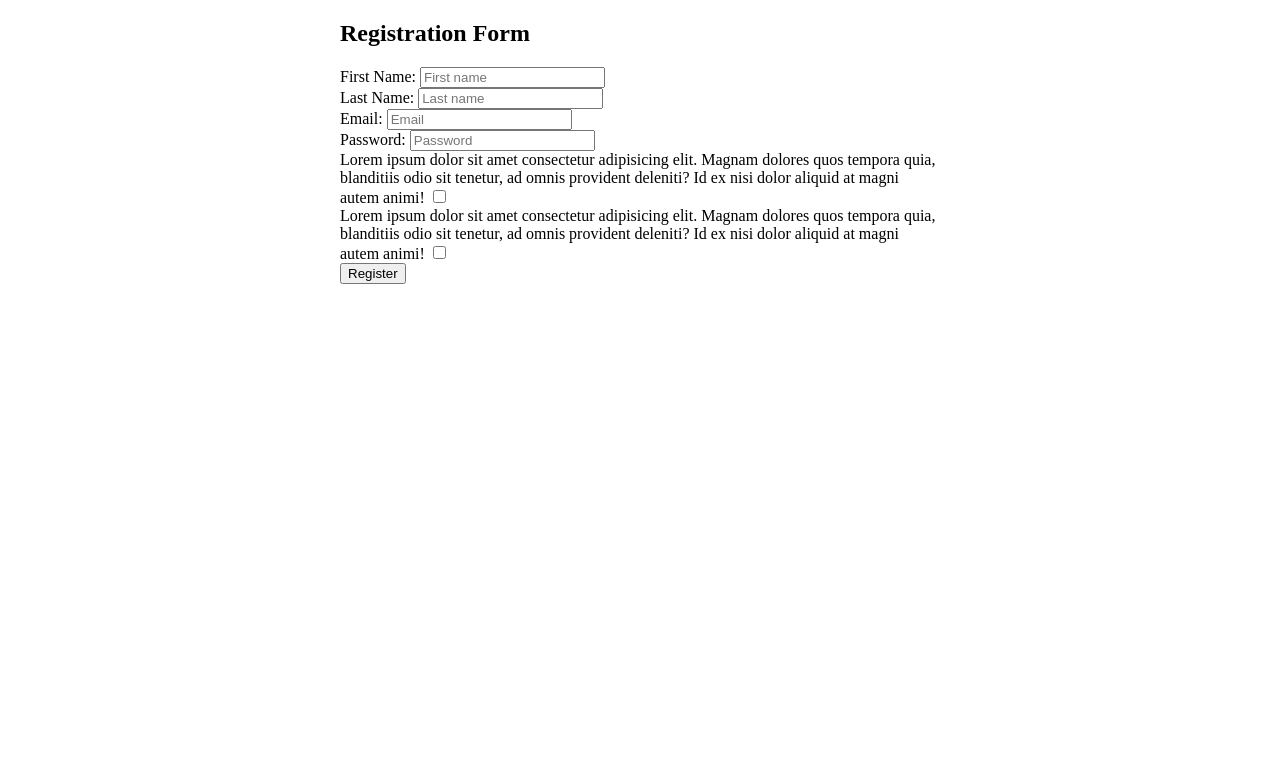
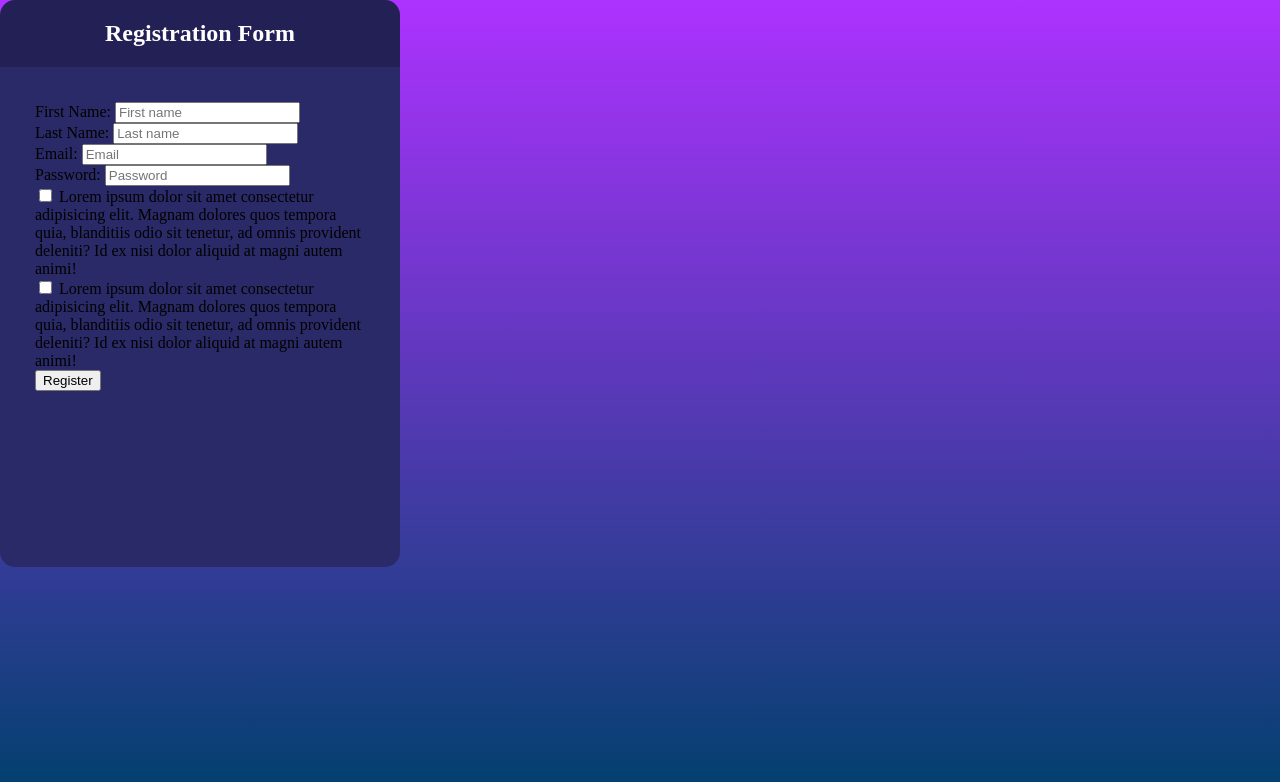
Before and after one commit to 0CEAN717/Formularz, a plain HTML site: page index.html in a window 1280 px wide. Drawn offline with Linux system fonts and the light colour scheme.

Commit message:
CSS i pozycjonowanie

```diff
--- a/index.html
+++ b/index.html
@@ -9,10 +9,10 @@
 </head>
 <body>
     <section class="container">
-        <div>
+        <div class="register_title">
             <h1>Registration Form</h1>
         </div>
-
+        <div class="form_container">
         <form action="*">
             <div>
             <label for="first-name">First Name:</label>
@@ -35,19 +35,19 @@
             </div>
 
             <div>
+            <input type="checkbox" id="accept" name="accept">
             <label for="accept">Lorem ipsum dolor sit amet consectetur adipisicing elit. Magnam dolores quos tempora quia, blanditiis odio sit tenetur, ad omnis provident deleniti? Id ex nisi dolor aliquid at magni autem animi!</label>
-            <input type="checkbox" id="accept" name="accept">
             </div>
 
             <div>
+            <input type="checkbox" id="accept1" name="accept1">
             <label for="accept1">Lorem ipsum dolor sit amet consectetur adipisicing elit. Magnam dolores quos tempora quia, blanditiis odio sit tenetur, ad omnis provident deleniti? Id ex nisi dolor aliquid at magni autem animi!</label>
-            <input type="checkbox" id="accept1" name="accept1">
             </div>
 
             <div>
             <button>Register</button>
             </div>
-
+            </div>
         </form>
     </section>
 </body>
--- a/style.css
+++ b/style.css
@@ -1,10 +1,44 @@
+
+*,*:after, *:before{
+    box-sizing: border-box;
+}
+
+
 html,
 body {
     margin:0;
     padding: 0;
+    height: 100%;
 }
 
-section.container {
-    width: 600px;
-    margin: 0 auto;
+body{
+    background: rgb(173,50,255);
+    background: -moz-linear-gradient(top,  rgba(173,50,255,1) 0%, rgba(0,64,108,1) 100%);
+    background: -webkit-linear-gradient(top,  rgba(173,50,255,1) 0%,rgba(0,64,108,1) 100%);
+    background: linear-gradient(to bottom,  rgba(173,50,255,1) 0%,rgba(0,64,108,1) 100%);
+    filter: progid:DXImageTransform.Microsoft.gradient( startColorstr='#ad32ff', endColorstr='#00406c',GradientType=0 );
+    display: flex;
 }
+
+.register_title {
+    background-color: #232055;
+    border-top-right-radius: 15px;
+    border-top-left-radius: 15px;
+}
+
+.window_register_title, h1 {
+    color: white;
+    margin: 0;
+    text-align: center;
+    padding: 20px 0px;
+}
+
+.form_container {
+    padding: 35px;
+    width: 400px;
+    height: 500px;
+    background-color: #2a2a68;
+    border-bottom-left-radius: 15px ;
+    border-bottom-right-radius: 15px ;
+
+}
```
